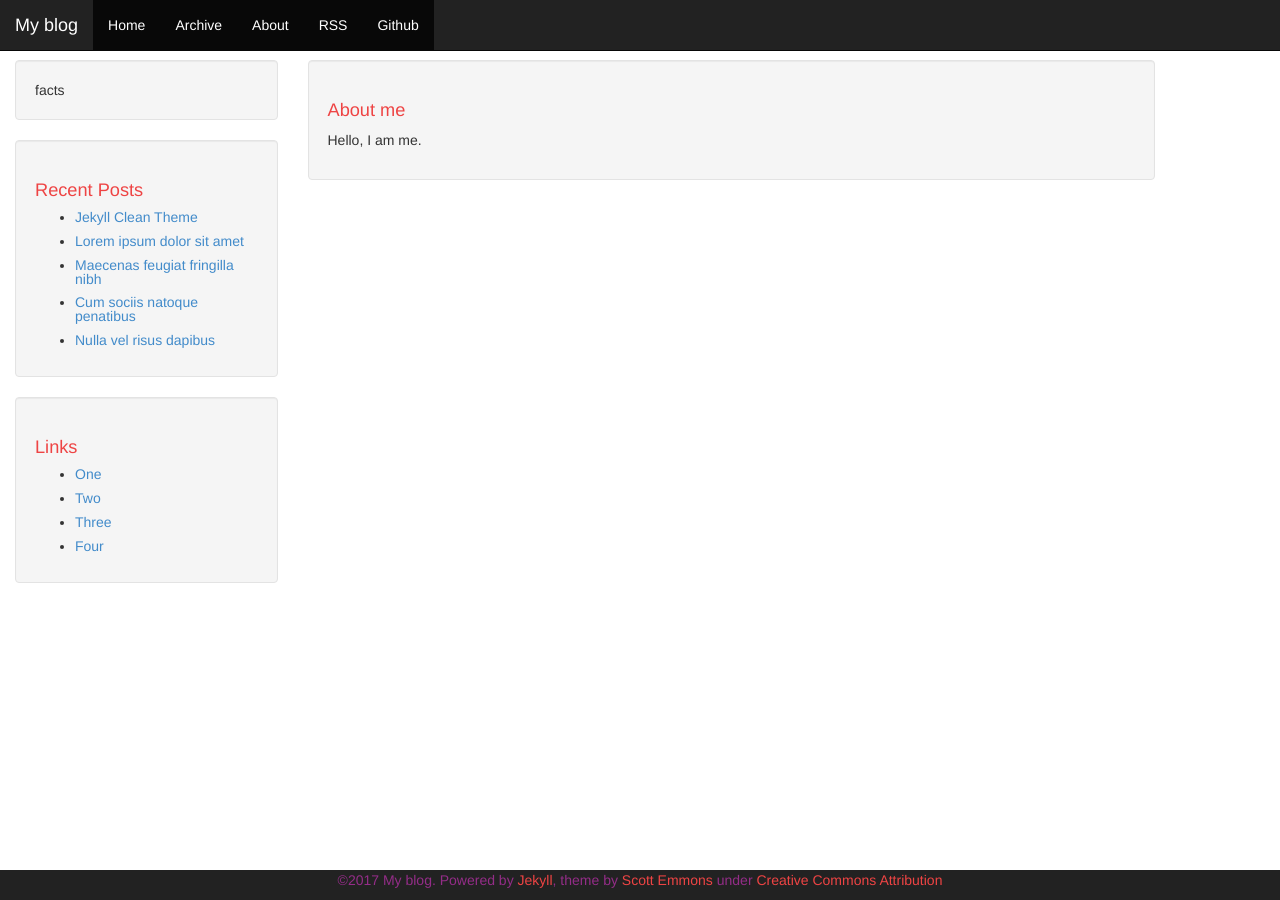
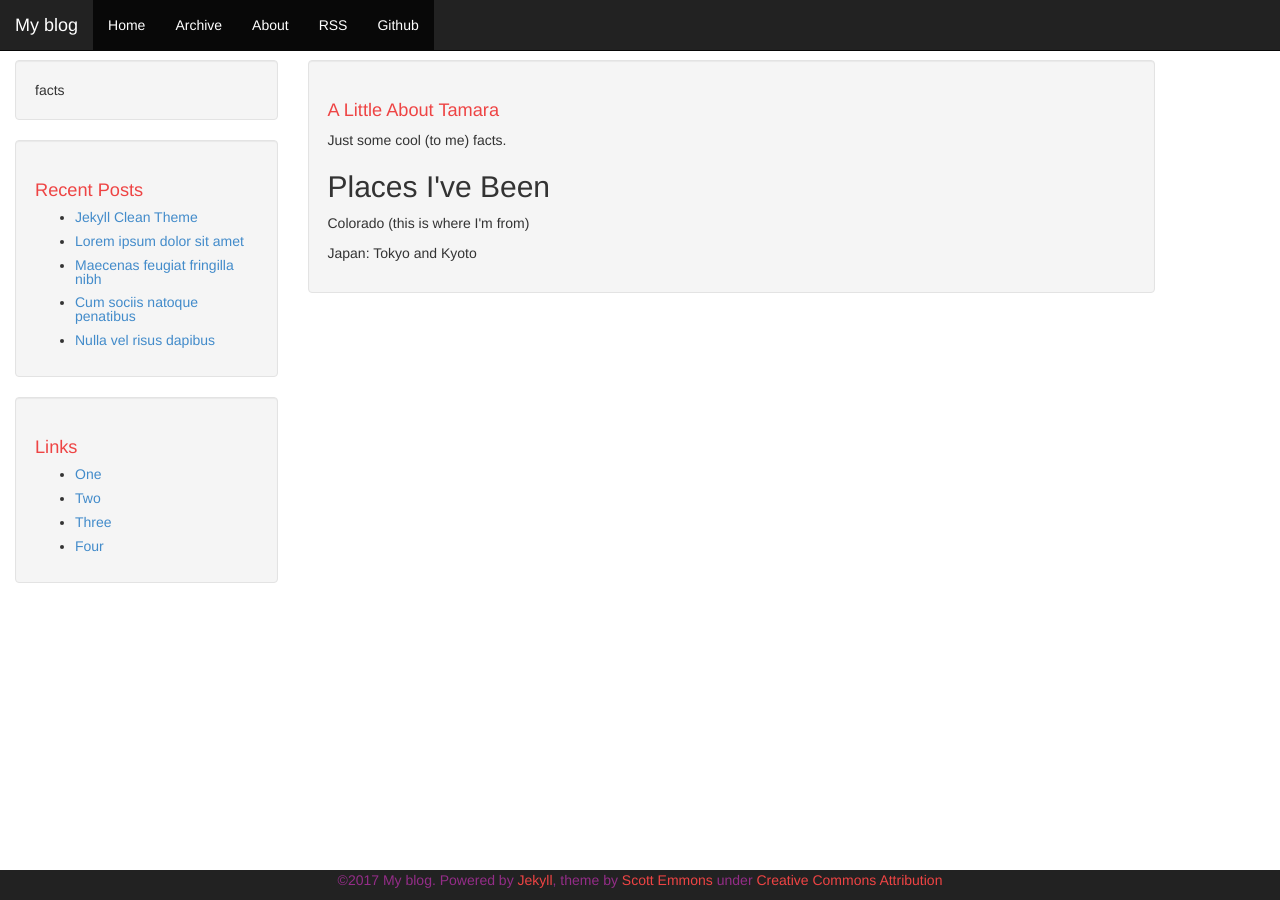
Before and after one commit to scotte/jekyll-clean, a Jekyll site: the page built from about.html, in a window 1280 px wide. Built offline with Jekyll 4.4.1, drawn with Linux system fonts in a browser that asks for light colours.

Commit message:
Update about.html

```diff
--- a/about.html
+++ b/about.html
@@ -3,6 +3,9 @@ layout: default
 ---
 
 <div class="well">
-    <h1>About me</h1>
-    <p>Hello, I am me.</p>
+    <h1>A Little About Tamara</h1>
+    <p>Just some cool (to me) facts.</p>
+    <h2>Places I've Been</h2>
+    <p>Colorado (this is where I'm from)</p>
+    <p>Japan: Tokyo and Kyoto</p>
 </div>
```
